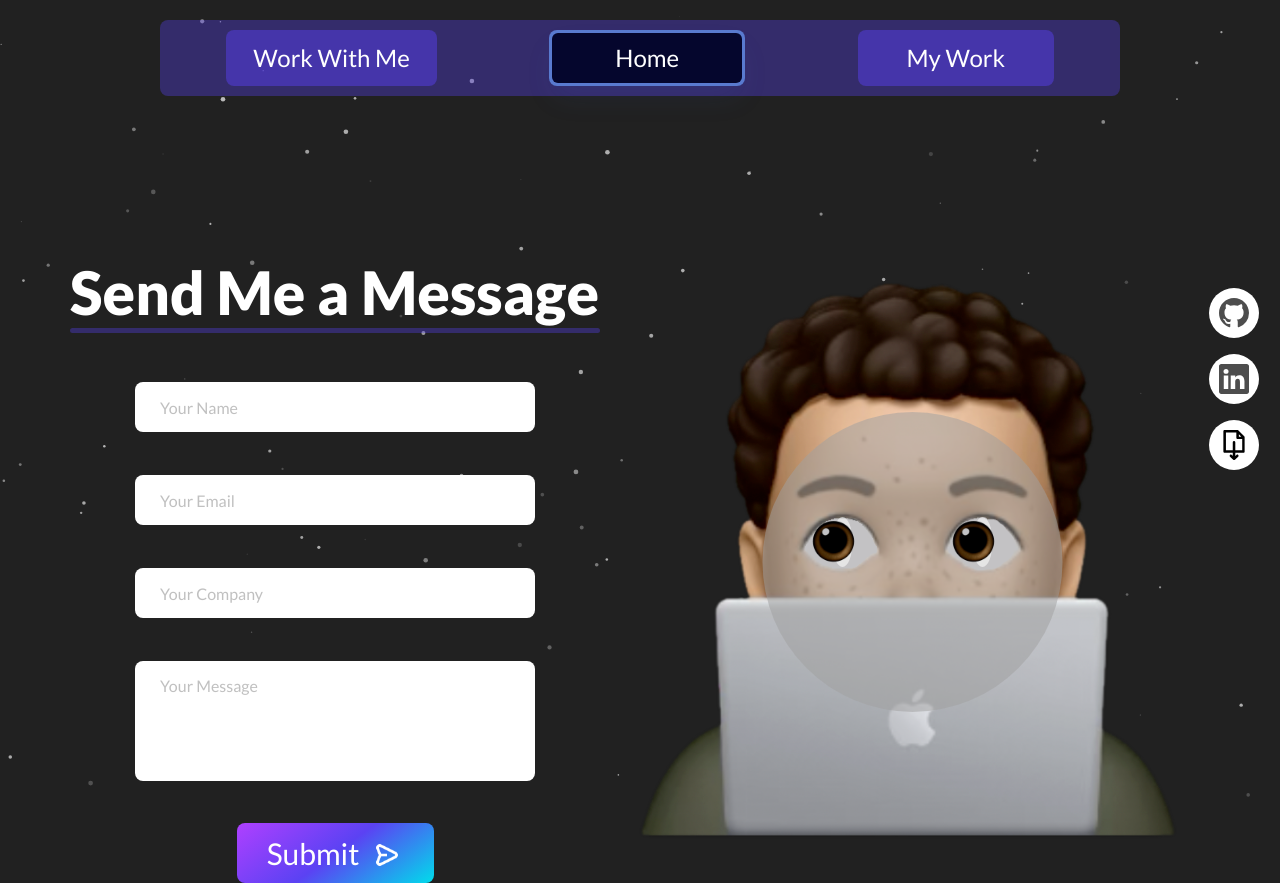
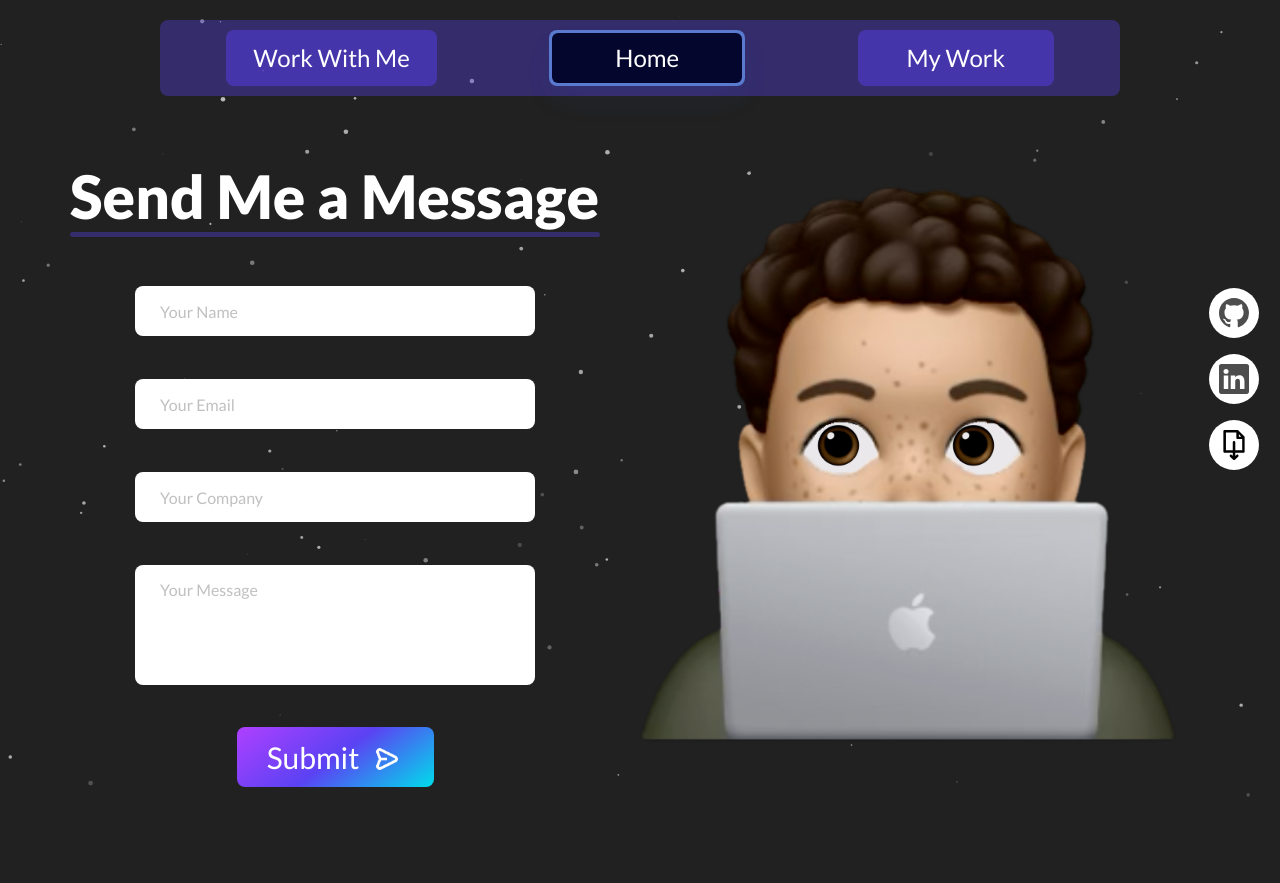
Before and after one commit to nathanmaglasang06/Portfolio, a plain HTML site: page Work With Me.html in a window 1280 px wide. After the commit the page ends 800 px from the top, so only its background shows below. Drawn offline with Linux system fonts and the light colour scheme.

Commit message:
Commenting In future changes, Additional Scaling Fixes

```diff
--- a/app.js
+++ b/app.js
@@ -124,7 +124,7 @@ document.addEventListener("scroll", function () {
 const canvas = document.getElementById("particleCanvas");
 const context = canvas.getContext("2d");
 let circles = [];
-const dpr = window.devicePixelRatio || 1;
+const dpr = window.devicePixelRatio || 0.5;
 
 function resizeCanvas() {
   canvas.width = canvas.offsetWidth * dpr;
--- a/assets/source/style.css
+++ b/assets/source/style.css
@@ -172,7 +172,7 @@ textarea.contact-inputs {
   transform: translate(-47.5%, -48%);
   width: 300px;
   height: 300px;
-  background: #a0a0a084;
+  background: #a0a0a000;
   border-radius: 50%;
   display: flex;
   justify-content: center;
@@ -190,9 +190,9 @@ textarea.contact-inputs {
 
 .eyes .eye {
   position: relative;
-  width: 20px;
-  height: 50px;
-  background: #ffffff92;
+  width: 15px;
+  height: 48px;
+  background: #ffffff00;
   border-radius: 50%;
   gap: 60px;
 }
@@ -231,7 +231,9 @@ textarea.contact-inputs {
 }
 
 .contact-container {
-  position: relative; /* gives the canvas a positioning context */
+  position: absolute;
+  align-self: center;
+  top: 20%; /* gives the canvas a positioning context */
   max-height: 10vh; /* ensures it has height to fill */
 }
 .memojilanding,
```
Also changed, not shown: Work With Me.html (+1 -0 lines), index.html (+3 -0 lines).
